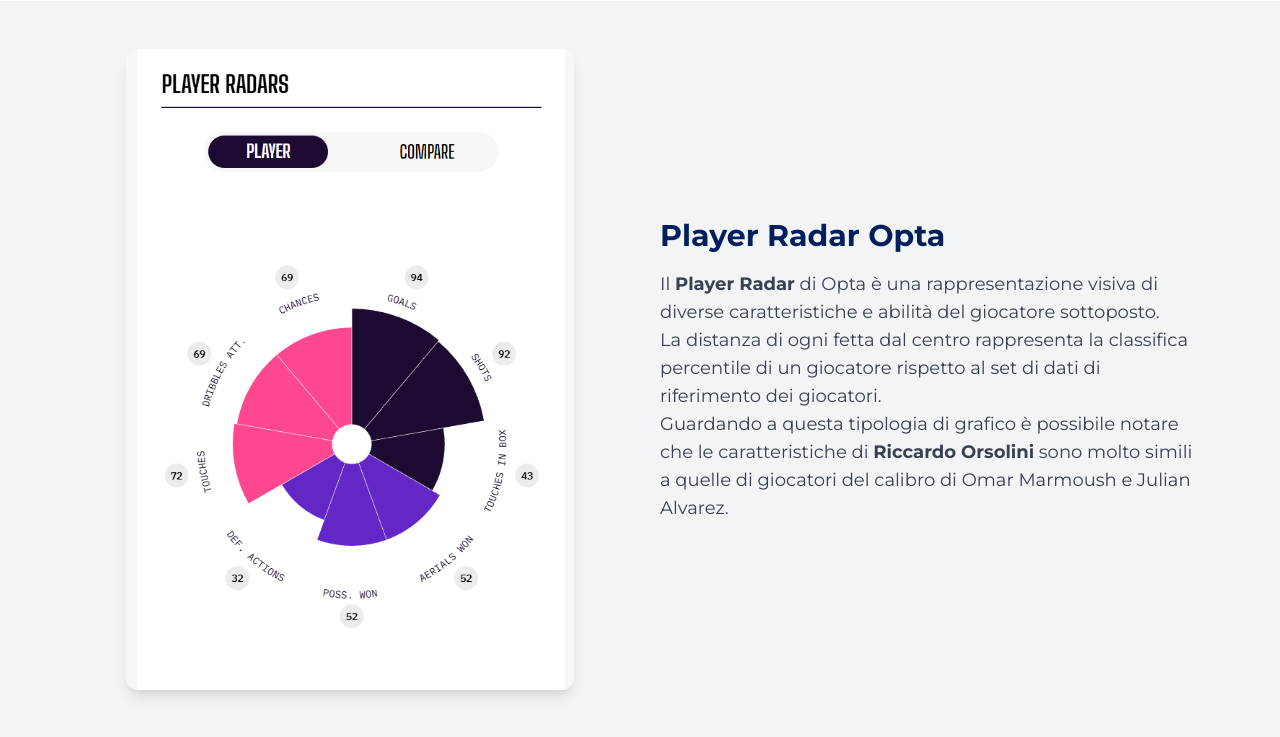
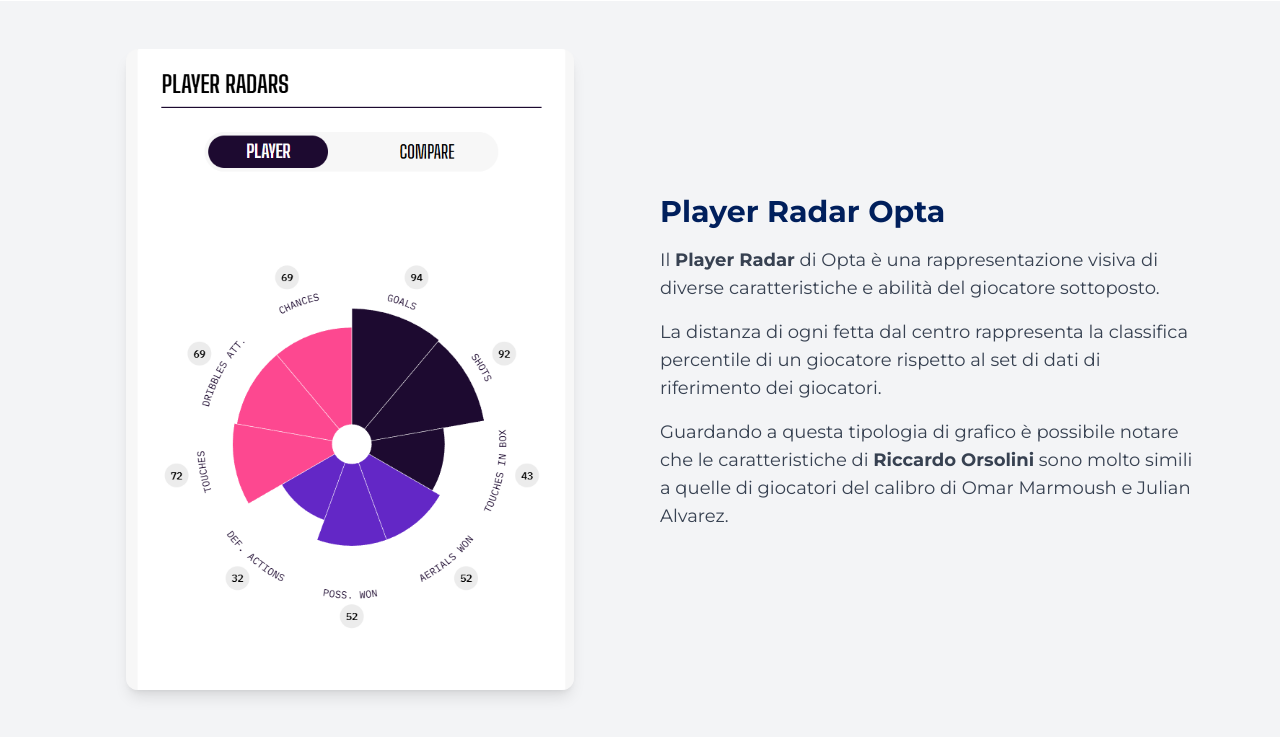
Before and after one commit to FutBolo/riccardo.orsolini.app, a Flask app: page / in a window 1280 px wide. Shown: the part 987-1724 px from the top of the page. Run offline with Flask 3, Linux system fonts and the light colour scheme; some libraries are stand-ins or nearby versions.

Commit message:
Add files via upload

```diff
--- a/templates/index.html
+++ b/templates/index.html
@@ -216,18 +216,18 @@
         </div>
         <div class="md:w-1/2 w-full">
           <h2 class="text-3xl font-bold text-bluBfc mb-4">Player Radar Opta</h2>
-          <p class="text-gray-700 text-lg">
+          <p class="text-gray-700 text-lg mb-4">
   Il <strong>Player Radar</strong> di Opta è una rappresentazione visiva di diverse caratteristiche e abilità del giocatore sottoposto.
 </p>
 
-<p class="text-gray-700 text-lg">
+<p class="text-gray-700 text-lg mb-4">
   La distanza di ogni fetta dal centro rappresenta la classifica percentile di un giocatore rispetto al set di dati di riferimento dei giocatori.
 </p>
 
-<p class="text-gray-700 text-lg">
+<p class="text-gray-700 text-lg mb-4">
   Guardando a questa tipologia di grafico è possibile notare che le caratteristiche di <strong>Riccardo Orsolini</strong> sono molto simili a quelle di giocatori del calibro di Omar Marmoush e Julian Alvarez.
 </p>
-        </div>
+       </div>
       </div>
     </section>
 
```
